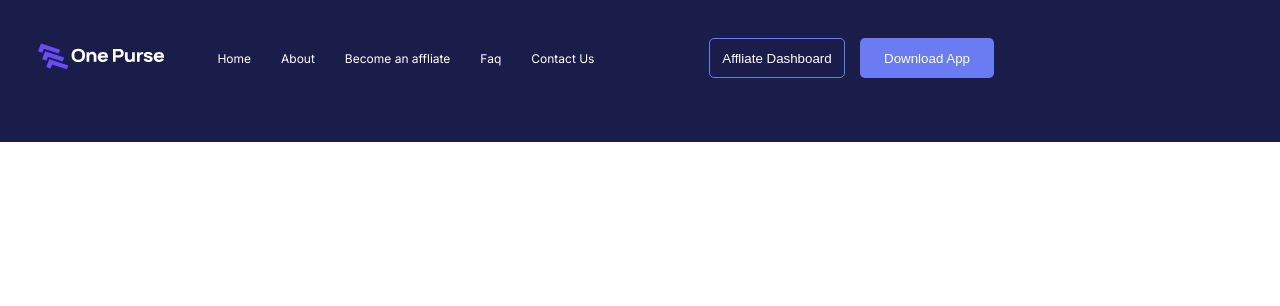
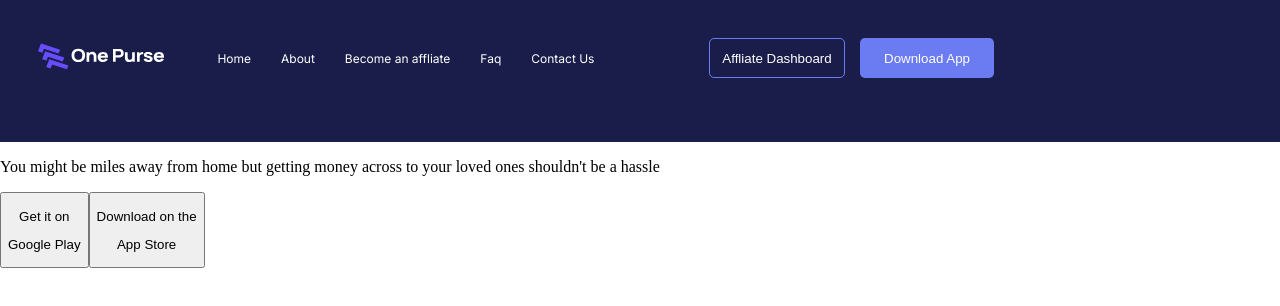
Before and after one commit to one-purse-org/onepurse-landing-page, a React (Create React App) app in the folder landing-page/: page / in a window 1280 px wide. Shown: the top 306 px of the page. Built offline with nearby package versions, Linux system fonts and the light colour scheme.

Commit message:
day 1 done

```diff
--- a/landing-page/src/home/components/Navbar.jsx
+++ b/landing-page/src/home/components/Navbar.jsx
@@ -11,6 +11,7 @@ const styles = {
 
 function Navbar(){
     return(
+    <div>
         <div style={styles} className="navbar">
             <div className="logo">
             <img src="logo.svg"/>
@@ -28,6 +29,21 @@ function Navbar(){
                 <button type="button" className="button2">Download App</button>
             </div>
         </div>
+        <div className="nav-content">
+            <div className="text">
+                <p>You might be miles away from home but getting money across to your loved ones shouldn't be a hassle</p>
+                <button type="button">
+                    <p>Get it on</p>
+                    <p>Google Play</p>
+                </button>
+                <button type="button">
+                    <p>Download on the</p>
+                    <p>App Store</p>
+                </button>
+            </div>
+        </div>
+        <div></div>
+    </div>
     )
 }
 
```
Also changed, not shown: landing-page/public/map.svg (added). Lines whose indentation alone changed are shown as unchanged.
